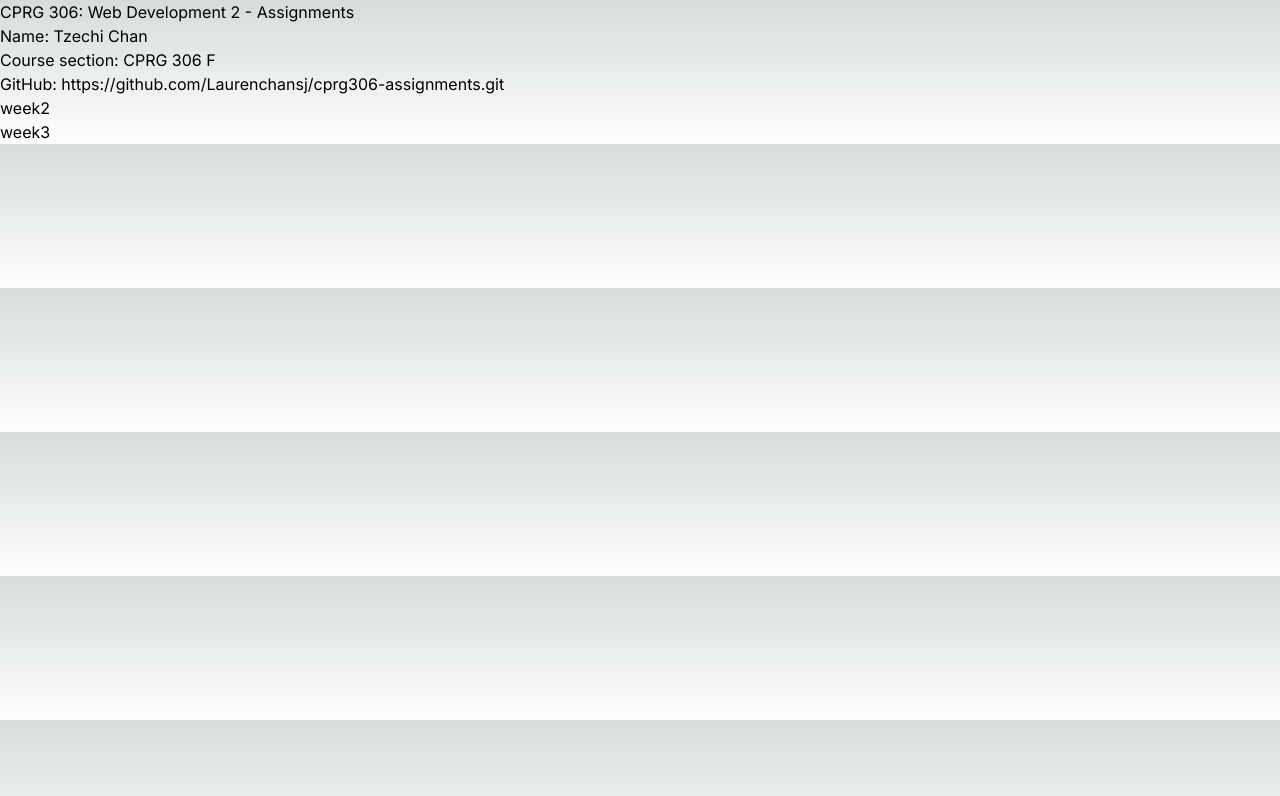
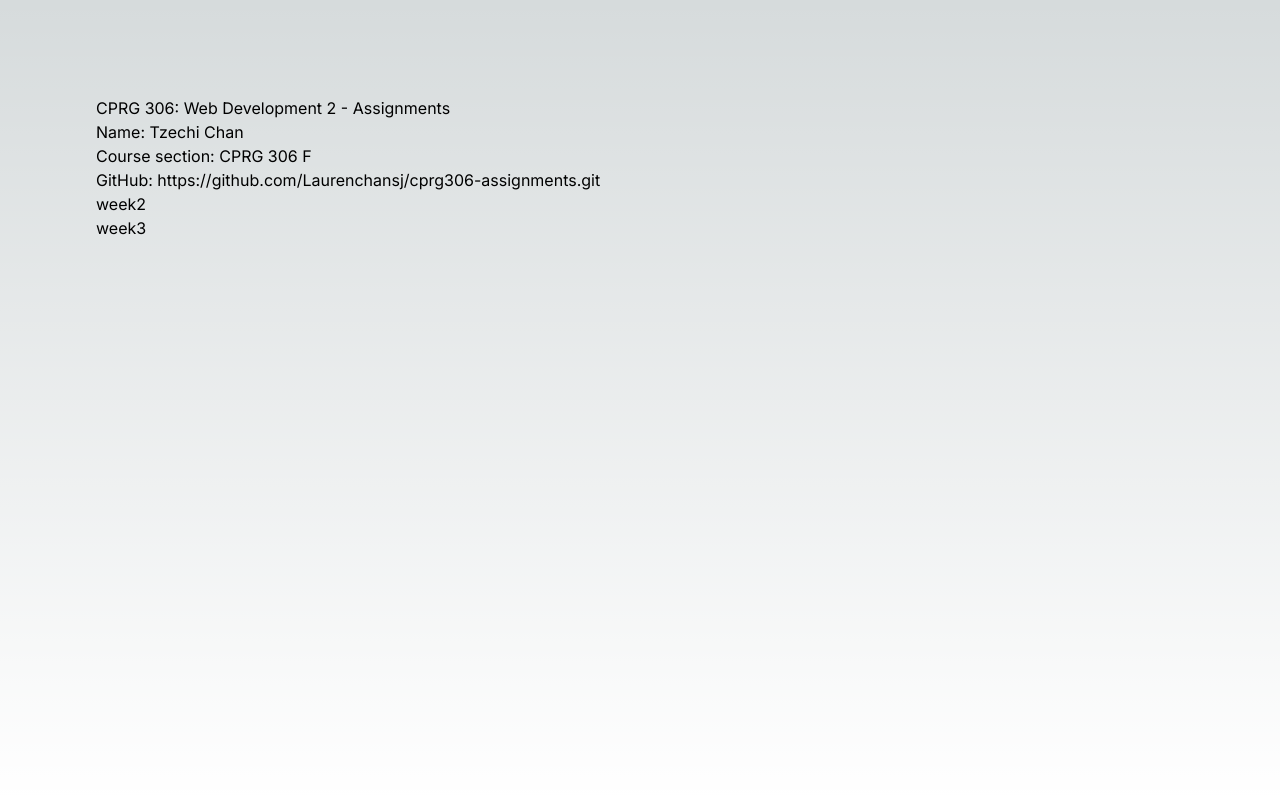
Before and after one commit to Laurenchansj/cprg306-assignments, a Next.js app: page / in a window 1280 px wide. Shown: the top 796 px of the page. Built offline with nearby package versions, Linux system fonts and the light colour scheme.

Commit message:
Update page.js
Fixed typo.

```diff
--- a/app/page.js
+++ b/app/page.js
@@ -3,7 +3,7 @@ import StudentInfo from "./StudentInfo";
 
 export default function Home() {
   return (
-    <main clas="flex min-h-screen flex-col items-center justify-between p-24">
+    <main class="flex min-h-screen flex-col p-24">
       <div>
         <h1>CPRG 306: Web Development 2 - Assignments</h1>
         <StudentInfo />
```
